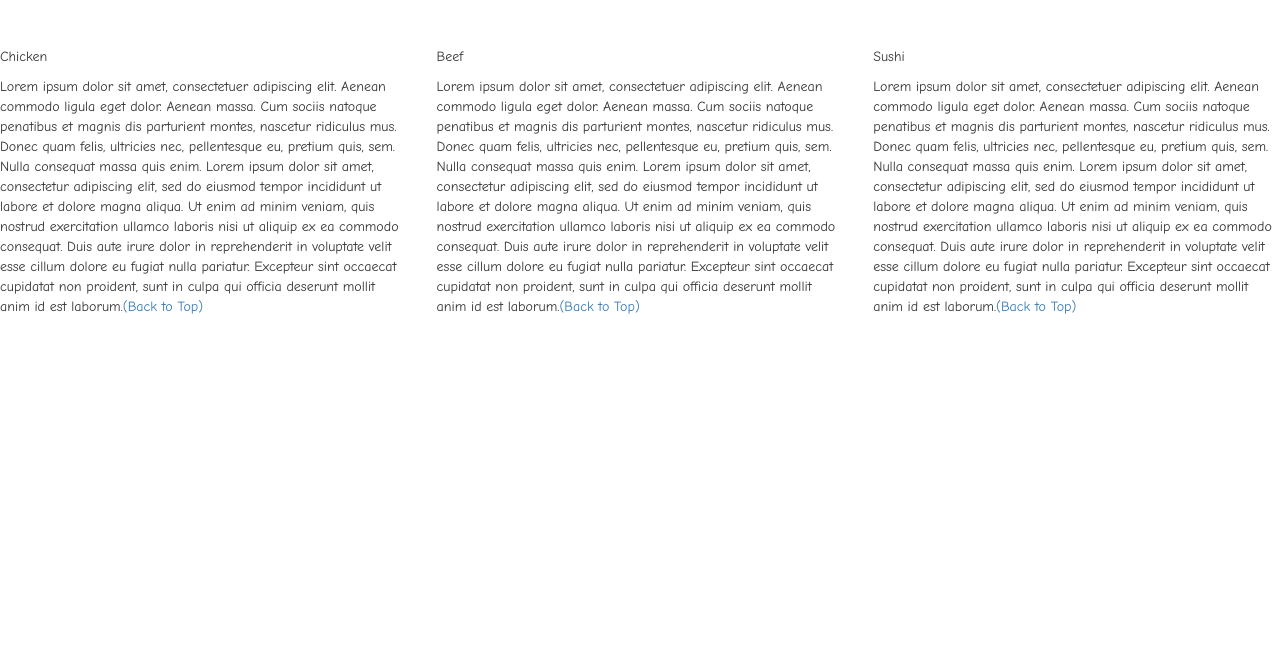
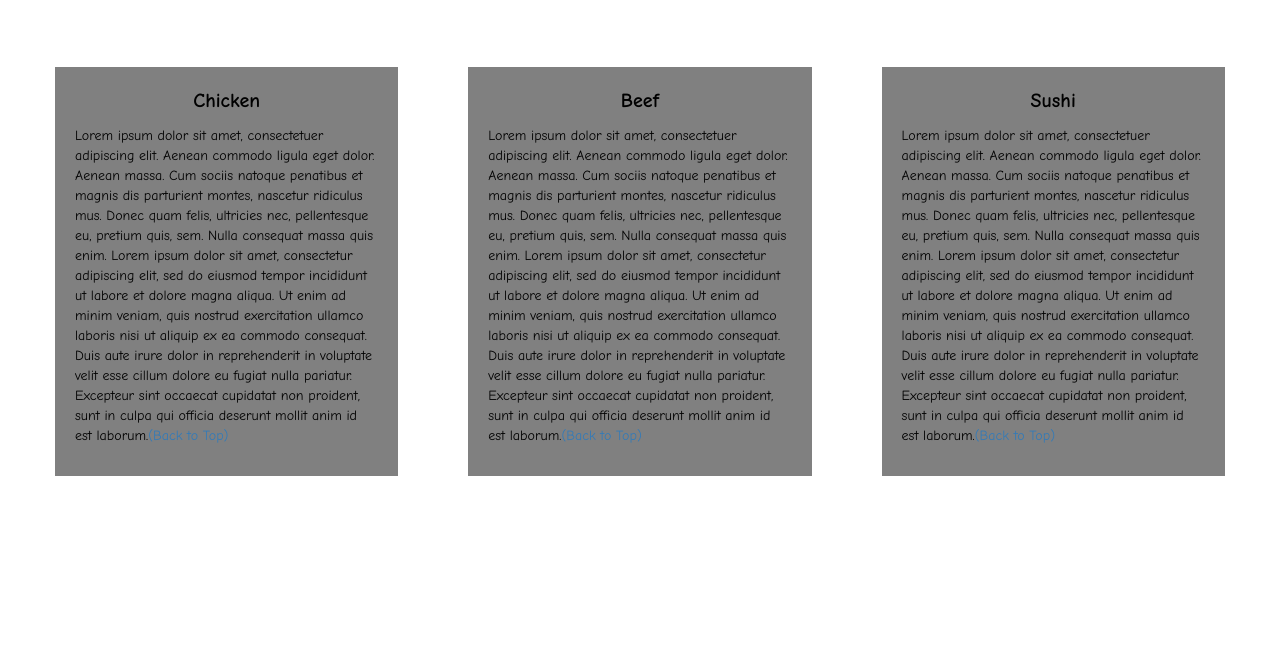
Before and after one commit to Maathavan1702/module2, a plain HTML site: page module-3/index.html in a window 1280 px wide. Shown: the part 144-800 px from the top of the page. Drawn offline with nearby package versions, Linux system fonts and the light colour scheme; files that its build step writes are made by us from their sources.

Commit message:
2 files were modified

```diff
--- a/module-3/index.html
+++ b/module-3/index.html
@@ -6,6 +6,7 @@
 
   <meta name="viewport" content="width=device-width, initial-scale=1">
   <link rel="stylesheet" href="https://maxcdn.bootstrapcdn.com/bootstrap/3.3.7/css/bootstrap.min.css">
+  <link rel="stylesheet" href="/module-3 style.css">
   <script src="https://ajax.googleapis.com/ajax/libs/jquery/3.3.1/jquery.min.js"></script>
   <script src="https://maxcdn.bootstrapcdn.com/bootstrap/3.3.7/js/bootstrap.min.js"></script>
 
--- a/module-3/module-3 style.css
+++ b/module-3/module-3 style.css
@@ -1,8 +1,8 @@
-/*
+
 .container-fluid{
 	margin: 0;
 	padding: 0;
-	background-color:grey;
+
 }
 
 .navbar{
@@ -14,7 +14,8 @@
   font-size: 35px;
   color: white;
   padding-left: 25px;
-} */
+  background-color:grey;
+}
 
 .navbar-brand:hover{
 	color: white;
@@ -85,6 +86,7 @@ li{
 	background-color: rgba(0,0,0,0.2);
 	font-family: "Comic Sans MS", cursive, sans-serif;
 	padding: 20px;
+	background-color:grey;
 }
 
 .item-name{
```
